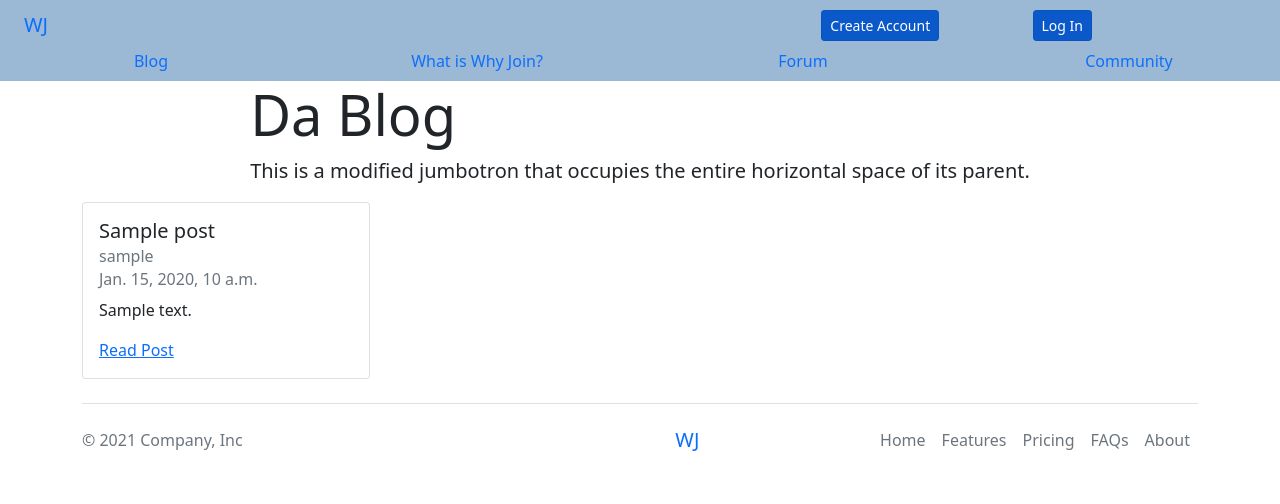
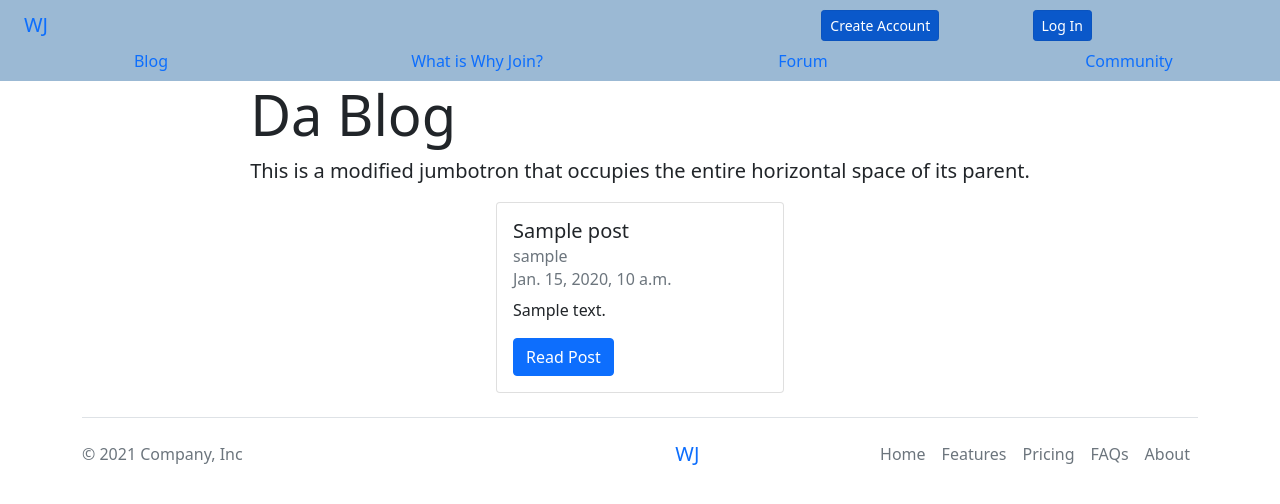
Before and after one commit to kghudgens/WhyJoin, a Django app: page /blog in a window 1280 px wide. Shown: the top 504 px of the page. Run offline with Django 3.2, Linux system fonts and the light colour scheme; tables that the repository leaves empty hold one stand-in row (values such as "Sample post"); some libraries are stand-ins or nearby versions.

Commit message:
centered the cards

```diff
--- a/whyjoin/hub/templates/hub/post_list.html
+++ b/whyjoin/hub/templates/hub/post_list.html
@@ -9,21 +9,19 @@
   </div>
   </div>
 
-
+<div class="container d-flex justify-content-center">
 {% for post in object_list %}
-<div class="container">
 <div class="card" style="width: 18rem;">
     <div class="card-body">
       <h5 class="card-title">{{ post.title }}</h5>
       <h6 class="card-subtitle mb-2 text-muted">{{ post.author }}</h6>
       <h6 class="card-subtitle mb-2 text-muted">{{ post.created_date }}</h6>
       <p class="card-text">{{ post.text|truncatewords:5 }}</p>
-      <a href="{% url 'post_detail' post.pk %}" class="card-link">Read Post</a>
+      <a href="{% url 'post_detail' post.pk %}" class="btn btn-primary">Read Post</a>
     </div>
   </div>
-</div>
 
 {% endfor %}
 </div>
-
+</div>
 {%endblock%}
```
